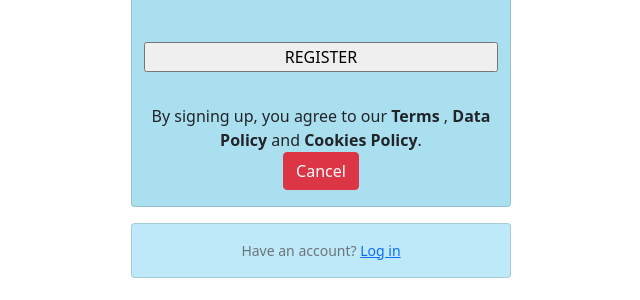
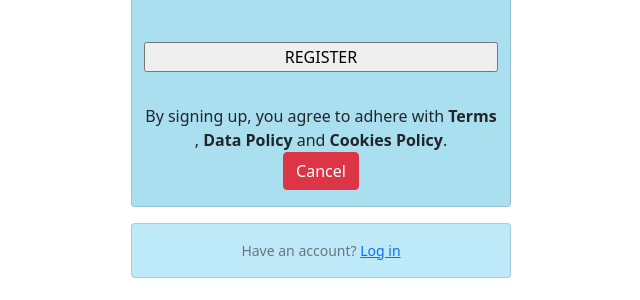
Before and after one commit to omololevy/Project-Hub, a Django app: template proHub/templates/django_registration/registration_form.html in a window 1280 px wide. Shown: the part 730-1030 px from the top of the page, without its empty margins (319-959 px from the left). Run offline with Django 3.2, Linux system fonts and the light colour scheme; the template is opened without the code that fills it: values that come from a table or form of the project are taken from there, others are empty; some libraries are stand-ins or nearby versions.

Commit message:
Terms and conditions

```diff
--- a/proHub/templates/django_registration/registration_form.html
+++ b/proHub/templates/django_registration/registration_form.html
@@ -34,7 +34,7 @@
             <input type="hidden" name="next" value="{% url 'create_profile' %}" />
 
             <p class="text-center mt-3">
-              By signing up, you agree to our <strong>Terms</strong> ,
+              By signing up, you agree to adhere with <strong>Terms</strong> ,
               <strong>Data Policy</strong> and <strong>Cookies Policy</strong>. <br>
               <a class="btn btn-danger" href="{% url 'home' %}">Cancel</a>
             </p>
```
